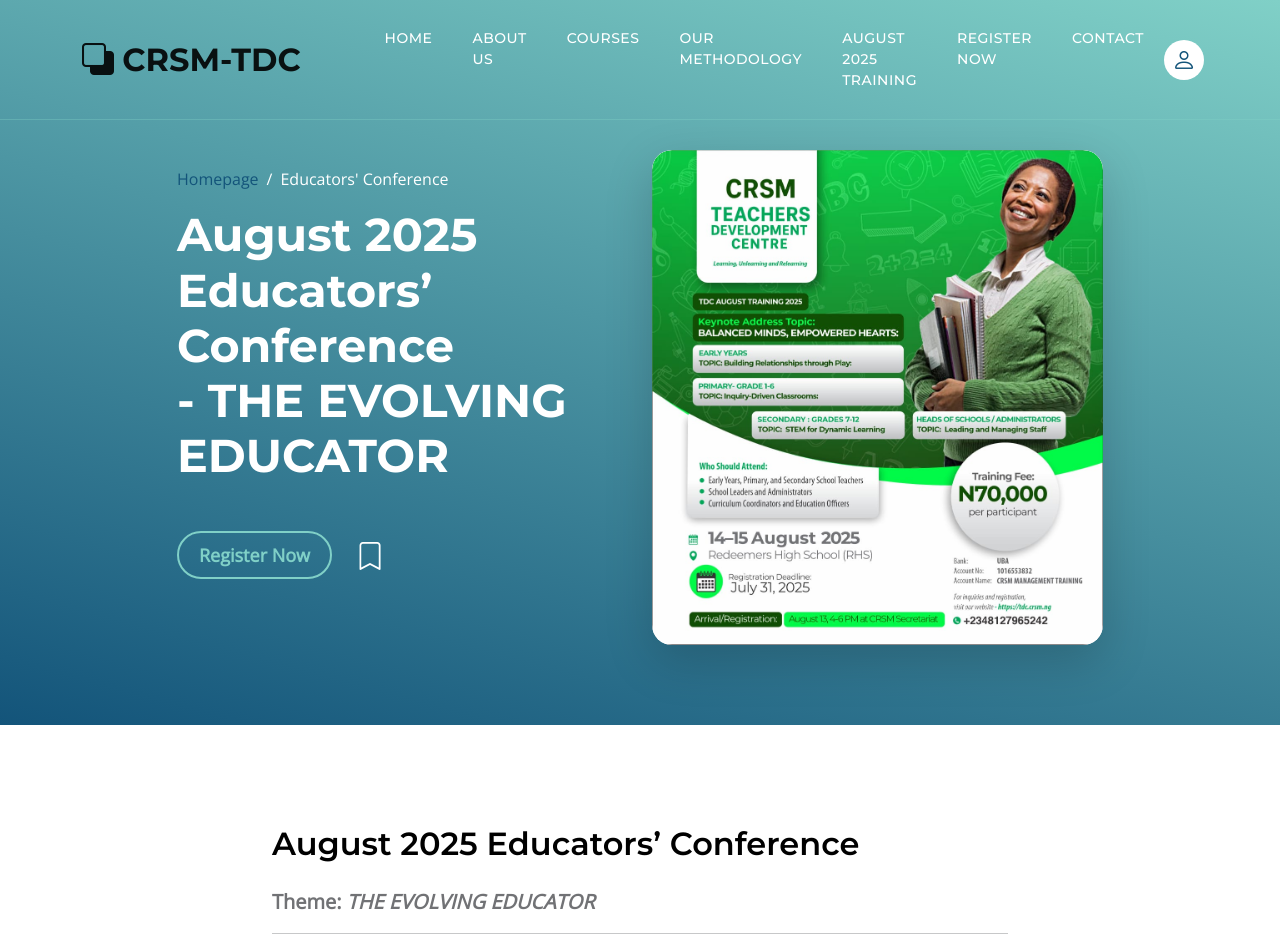
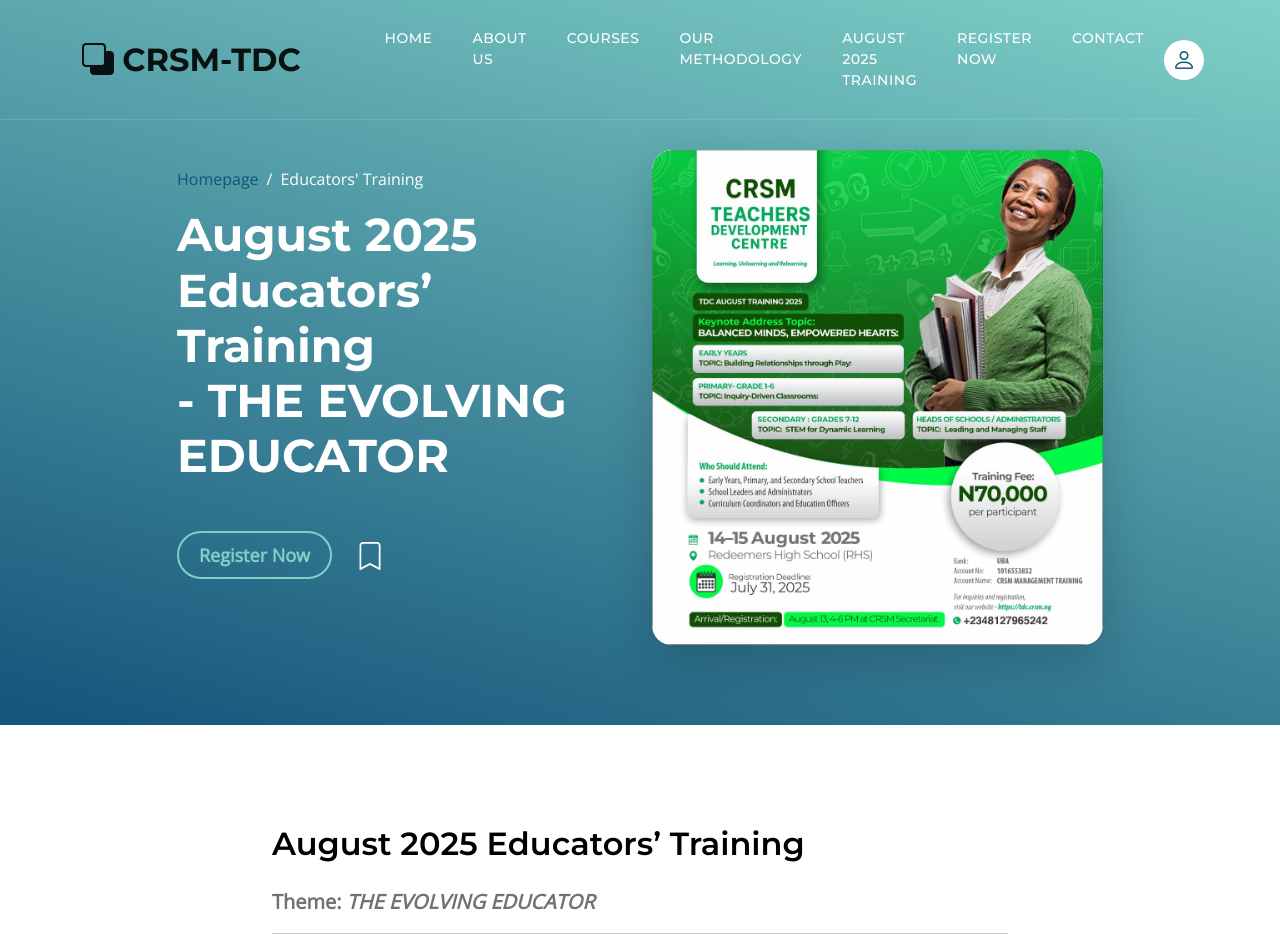
Before and after one commit to schelpstech/tdcweb, a plain HTML site: page aug2025training.html in a window 1280 px wide. Shown: the top 947 px of the page. Drawn offline with nearby package versions, Linux system fonts and the light colour scheme.

Commit message:
Update aug2025training.html
Training

```diff
--- a/aug2025training.html
+++ b/aug2025training.html
@@ -9,10 +9,10 @@
         content="Teachers Development Centre, TDC, educator training, professional development, education resources, teaching excellence">
 
     <meta name="description"
-        content="Join the August 2025 Educators’ Conference hosted by the Teachers Development Centre (TDC). Discover innovative strategies, promote well-being, and empower school leaders across CRSM schools and beyond.">
+        content="Join the August 2025 Educators’ Training hosted by the Teachers Development Centre (TDC). Discover innovative strategies, promote well-being, and empower school leaders across CRSM schools and beyond.">
     <meta name="author" content="Teachers Development Centre (TDC)">
 
-    <title>August 2025 Educators’ Conference | THE EVOLVING EDUCATOR</title>
+    <title>August 2025 Educators’ Training | THE EVOLVING EDUCATOR</title>
 
     <link rel="icon" href="https://tdc.crsm.ng/images/nflier.jpg">
     <!-- CSS FILES -->
@@ -97,11 +97,11 @@
                         <nav aria-label="breadcrumb">
                             <ol class="breadcrumb">
                                 <li class="breadcrumb-item"><a href="index.html#home">Homepage</a></li>
-                                <li class="breadcrumb-item active" aria-current="page">Educators' Conference</li>
+                                <li class="breadcrumb-item active" aria-current="page">Educators' Training</li>
                             </ol>
                         </nav>
 
-                        <h2 class="text-white">August 2025 Educators’ Conference<br> - THE EVOLVING EDUCATOR </h2>
+                        <h2 class="text-white">August 2025 Educators’ Training<br> - THE EVOLVING EDUCATOR </h2>
 
                         <div class="d-flex align-items-center mt-5">
                             <a href="https://forms.gle/rZ36Mpkg8PwWywQC8" class="btn custom-btn custom-border-btn smoothscroll me-4">Register Now</a>
@@ -125,7 +125,7 @@
         <div class="row">
 
             <div class="col-lg-8 col-12 m-auto">
-                <h3 class="mb-4">August 2025 Educators’ Conference</h3>
+                <h3 class="mb-4">August 2025 Educators’ Training</h3>
 
                 <p><strong>Theme:</strong> <em><b>THE EVOLVING EDUCATOR</b></em></p>
                 <hr>
@@ -151,7 +151,7 @@
                     “Shaping the future of education requires vision, passion, and empowered leadership.”
                 </blockquote>
 
-                <h5 class="mt-4">Conference Logistics</h5>
+                <h5 class="mt-4">Training Logistics</h5>
                 <p>
                     Participants will enjoy well-organized logistics including affordable accommodation options,
                     flexible conference fees (with or without meals), and access to all necessary materials such
```
